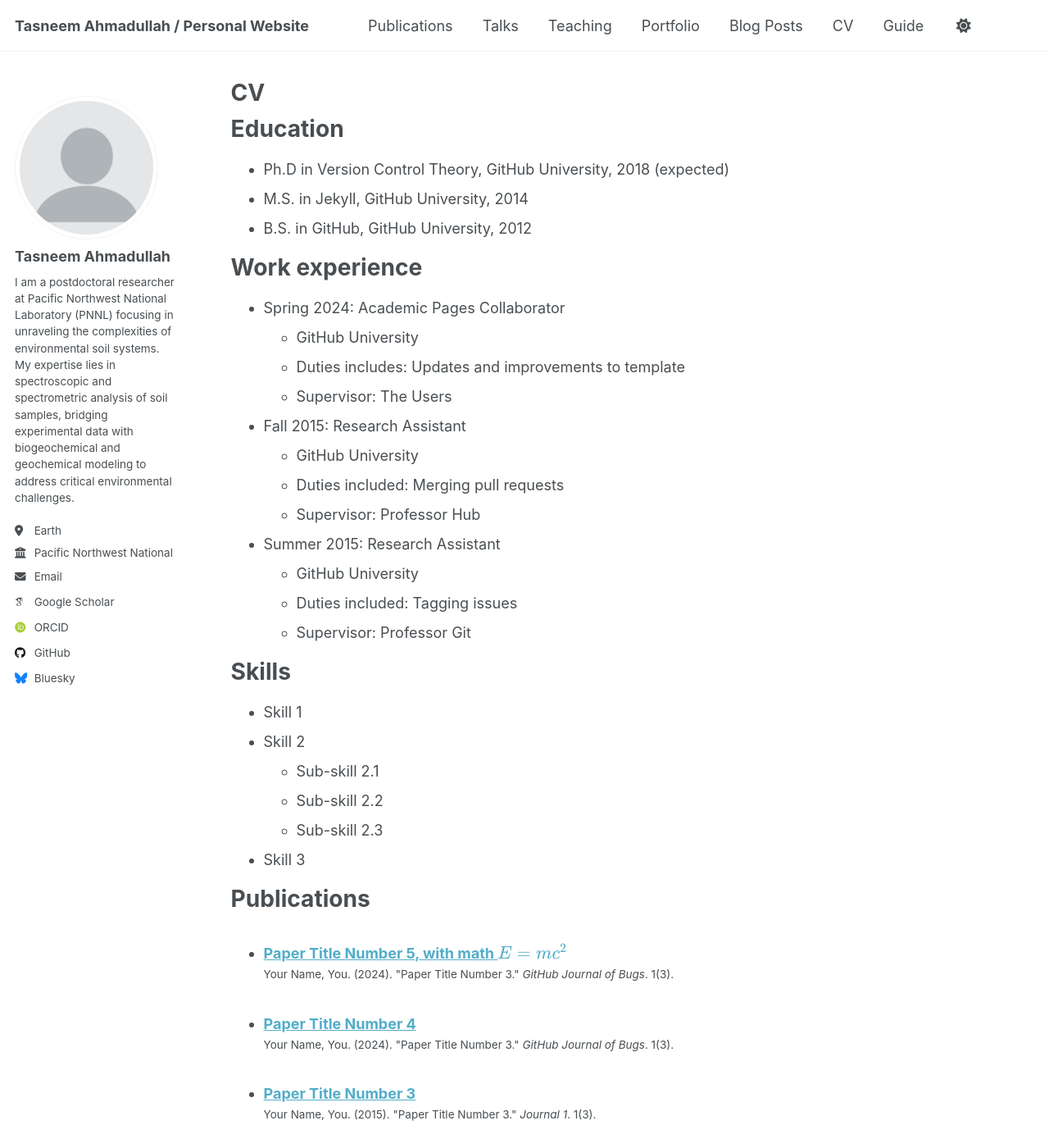
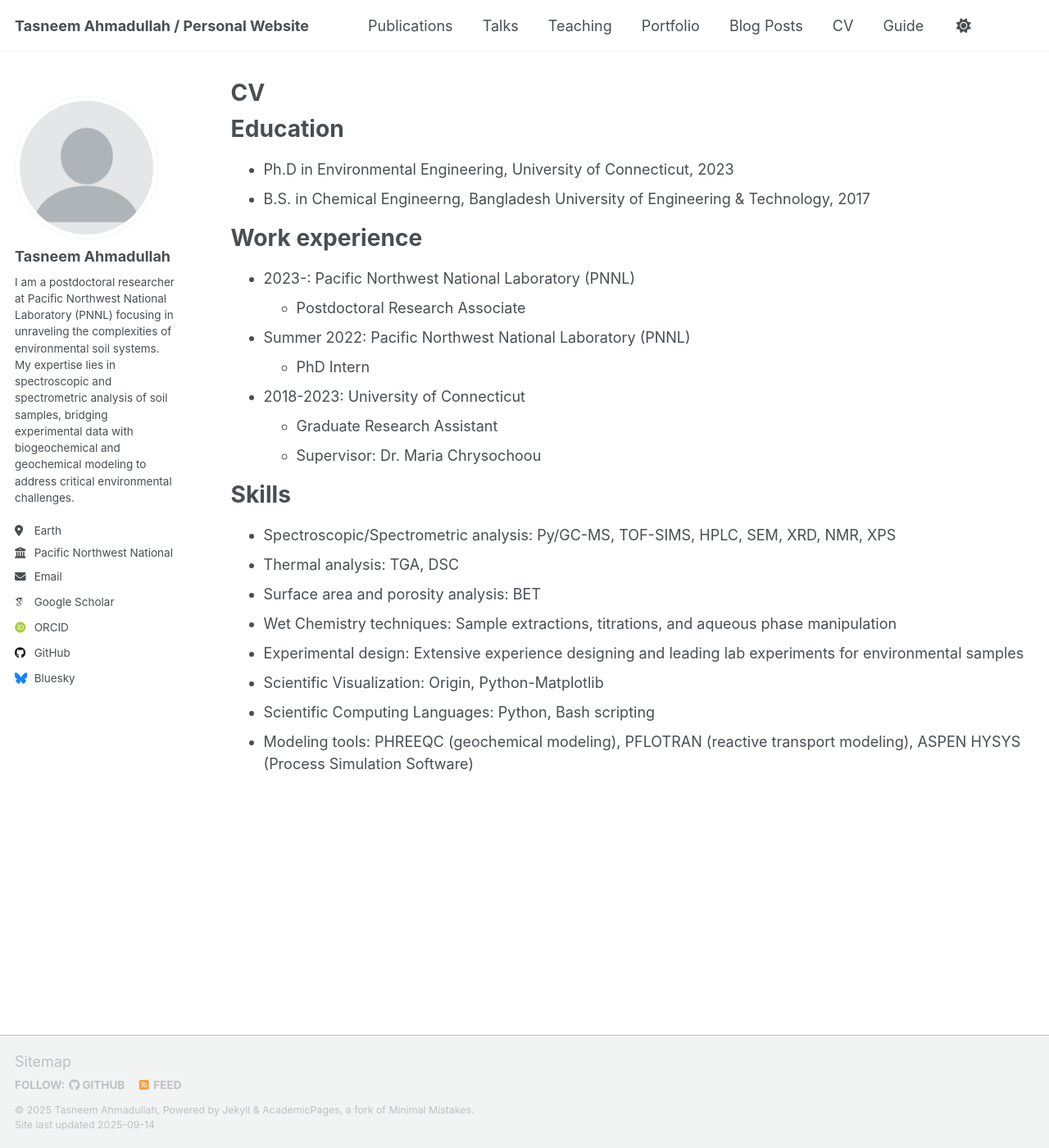
Before and after one commit to tasneemAhmadullah/tasneemahmadullah.github.io, a Jekyll site: the page built from _pages/cv.md, in a window 1280 px wide and 1400 px high. Shown: the whole window at 82% size. Built offline with Jekyll 4.4.1, drawn with Linux system fonts in a browser that asks for light colours; some web fonts are replaced; a script that is not in the unit is left out; some of the changed text lies outside the part shown.

Commit message:
Update cv.md

```diff
--- a/_pages/cv.md
+++ b/_pages/cv.md
@@ -11,54 +11,30 @@ redirect_from:
 
 Education
 ======
-* Ph.D in Version Control Theory, GitHub University, 2018 (expected)
-* M.S. in Jekyll, GitHub University, 2014
-* B.S. in GitHub, GitHub University, 2012
+* Ph.D in Environmental Engineering, University of Connecticut, 2023
+* B.S. in Chemical Engineerng, Bangladesh University of Engineering & Technology, 2017
 
 Work experience
 ======
-* Spring 2024: Academic Pages Collaborator
-  * GitHub University
-  * Duties includes: Updates and improvements to template
-  * Supervisor: The Users
+* 2023-: Pacific Northwest National Laboratory (PNNL)
+  * Postdoctoral Research Associate
 
-* Fall 2015: Research Assistant
-  * GitHub University
-  * Duties included: Merging pull requests
-  * Supervisor: Professor Hub
+* Summer 2022: Pacific Northwest National Laboratory (PNNL)
+  * PhD Intern
 
-* Summer 2015: Research Assistant
-  * GitHub University
-  * Duties included: Tagging issues
-  * Supervisor: Professor Git
+* 2018-2023: University of Connecticut
+  * Graduate Research Assistant
+  * Supervisor: Dr. Maria Chrysochoou
+
+
 
 Skills
 ======
-* Skill 1
-* Skill 2
-  * Sub-skill 2.1
-  * Sub-skill 2.2
-  * Sub-skill 2.3
-* Skill 3
-
-Publications
-======
-  <ul>{% for post in site.publications reversed %}
-    {% include archive-single-cv.html %}
-  {% endfor %}</ul>
-
-Talks
-======
-  <ul>{% for post in site.talks reversed %}
-    {% include archive-single-talk-cv.html  %}
-  {% endfor %}</ul>
-
-Teaching
-======
-  <ul>{% for post in site.teaching reversed %}
-    {% include archive-single-cv.html %}
-  {% endfor %}</ul>
-
-Service and leadership
-======
-* Currently signed in to 43 different slack teams
+* Spectroscopic/Spectrometric analysis: Py/GC-MS, TOF-SIMS, HPLC, SEM, XRD, NMR, XPS
+* Thermal analysis: TGA, DSC
+* Surface area and porosity analysis: BET
+* Wet Chemistry techniques: Sample extractions, titrations, and aqueous phase manipulation
+* Experimental design: Extensive experience designing and leading lab experiments for environmental samples
+*  Scientific Visualization: Origin, Python-Matplotlib
+*  Scientific Computing Languages: Python, Bash scripting
+*  Modeling tools: PHREEQC (geochemical modeling), PFLOTRAN (reactive transport modeling), ASPEN HYSYS (Process Simulation Software)
```
